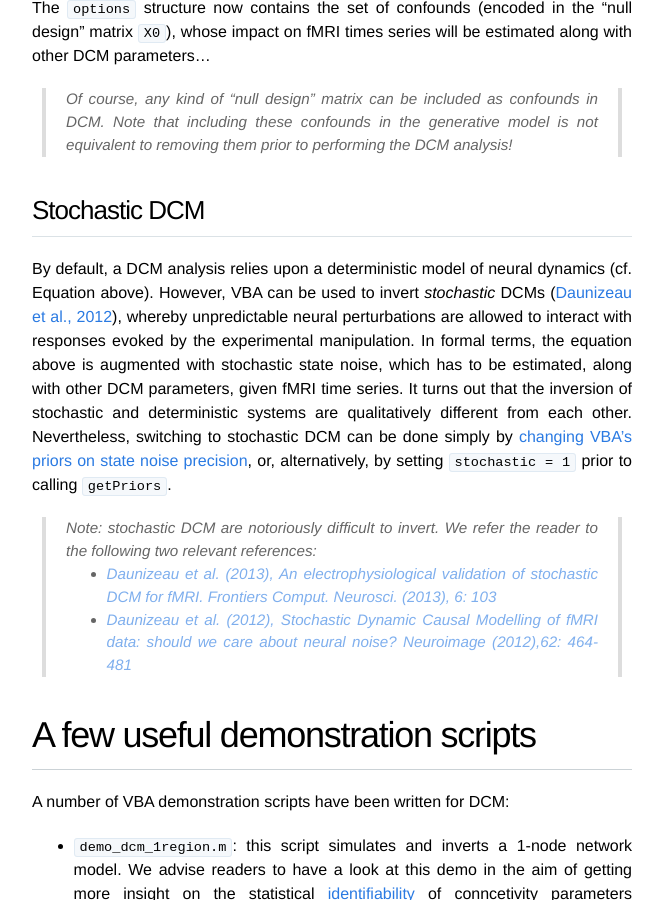
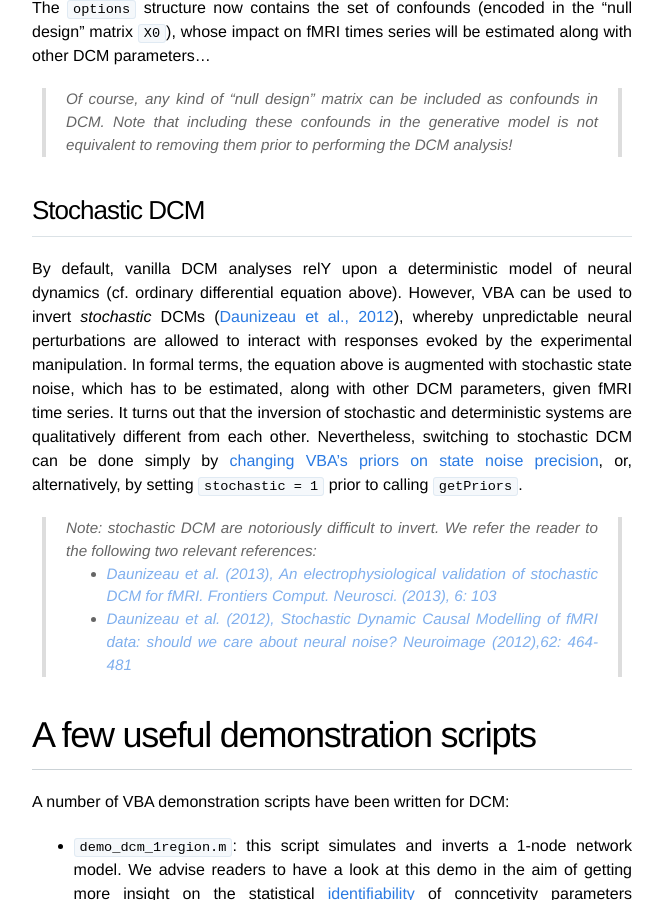
Before and after one commit to MBB-team/VBA-toolbox, a Jekyll site: the page built from _wiki/dcm.md, in a window 1280 px wide and 900 px high, scrolled down 6414 px. Shown: the whole window, without its empty margins (308-971 px from the left). Built offline with Jekyll 4.4.1, drawn with Linux system fonts in a browser that asks for light colours; nearby versions of some CDN libraries; formulas are drawn with MathJax 3.

Commit message:
Update dcm.md

````diff
--- a/_wiki/dcm.md
+++ b/_wiki/dcm.md
@@ -191,7 +191,7 @@
 
 ## Stochastic DCM
 
-By default, a DCM analysis relies upon a deterministic model of neural dynamics (cf. Equation above). However, VBA can be used to invert *stochastic* DCMs ([Daunizeau et al., 2012](https://www.ncbi.nlm.nih.gov/pubmed/22579726)), whereby unpredictable neural perturbations are allowed to interact with responses evoked by the experimental manipulation. In formal terms, the equation above is augmented with stochastic state noise, which has to be estimated, along with other DCM parameters, given fMRI time series. It turns out that the inversion of stochastic and deterministic systems are qualitatively different from each other. Nevertheless, switching to stochastic DCM
+By default, vanilla DCM analyses relY upon a deterministic model of neural dynamics (cf. ordinary differential equation above). However, VBA can be used to invert *stochastic* DCMs ([Daunizeau et al., 2012](https://www.ncbi.nlm.nih.gov/pubmed/22579726)), whereby unpredictable neural perturbations are allowed to interact with responses evoked by the experimental manipulation. In formal terms, the equation above is augmented with stochastic state noise, which has to be estimated, along with other DCM parameters, given fMRI time series. It turns out that the inversion of stochastic and deterministic systems are qualitatively different from each other. Nevertheless, switching to stochastic DCM
 can be done simply by [changing VBA's priors on state noise precision]({{ site.baseurl }}/wiki/VBA-model-inversion-in-4-steps), or, alternatively, by setting ```stochastic = 1``` prior to calling ```getPriors```.
 
 > Note: stochastic DCM are notoriously difficult to invert. We refer the reader to the following two relevant references:
````
